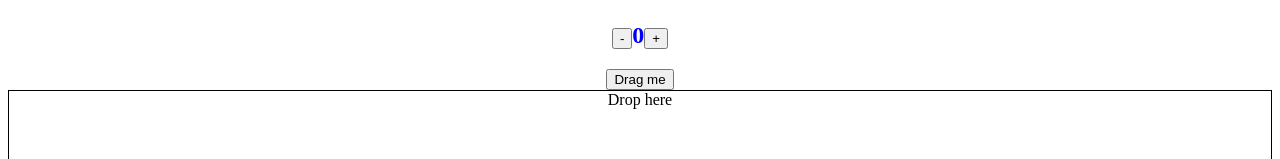
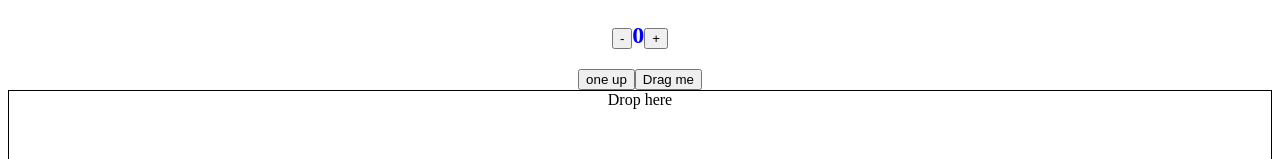
Before and after one commit to DerElchausdemAll/dnd-todo-app, a React (Create React App) app: page / in a window 1280 px wide. Shown: the part 129-288 px from the top of the page. Built offline with nearby package versions, Linux system fonts and the light colour scheme.

Commit message:
new version

```diff
--- a/package.json
+++ b/package.json
@@ -19,8 +19,8 @@
     "@mui/material": "^5.2.8",
     "react": "^17.0.2",
     "react-dom": "^17.0.2",
-    "uuid": "^8.3.2"
-
+    "uuid": "^8.3.2",
+    "zustand": "^3.6.9"
   },
   "devDependencies": {
     "@stylelint/postcss-css-in-js": "^0.37.2",
--- a/src/App.jsx
+++ b/src/App.jsx
@@ -24,6 +24,8 @@ import "@fontsource/roboto/700.css";
 
 //MUI - Button
 import Button from "@mui/material/Button";
+import Counterzustand from "./components/counterzustand";
+import Controls from "./components/counterzustand";
 
 // Style-Components bzw. Emotion
 const StyledApp = styled.div`
@@ -66,6 +68,7 @@ const App = () => {
 				<WindowTitle></WindowTitle>
 				<TextField></TextField>
 				<Counter>Hello</Counter>
+				<Counterzustand>Any bears in here</Counterzustand>
 				<DndContext onDragEnd={handleDragEnd}>
 					{!isDropped ? draggableMarkup : null}
 					<Droppable>{isDropped ? draggableMarkup : "Drop here"}</Droppable>
--- /dev/null
+++ b/src/components/counterzustand.jsx
@@ -0,0 +1,25 @@
+import React from "react";
+import create from "zustand";
+
+const useStore = create(set => ({
+	bears: 0,
+	increasePopulation: () => set(state => ({ bears: state.bears + 1 })),
+	removeAllBears: () => set({ bears: 0 }),
+}));
+
+const Counterzustand = () => {
+	const bears = useStore(state => state.bears);
+	return <h1>{bears} around here ...</h1>;
+};
+
+function Controls() {
+	const increasePopulation = useStore(state => state.increasePopulation);
+
+	return (
+		<>
+			<button onClick={increasePopulation}>one up</button>
+		</>
+	);
+}
+
+export default Controls;
```
Also changed, not shown: 1 other file (tests, documents, lock files or other folders).
